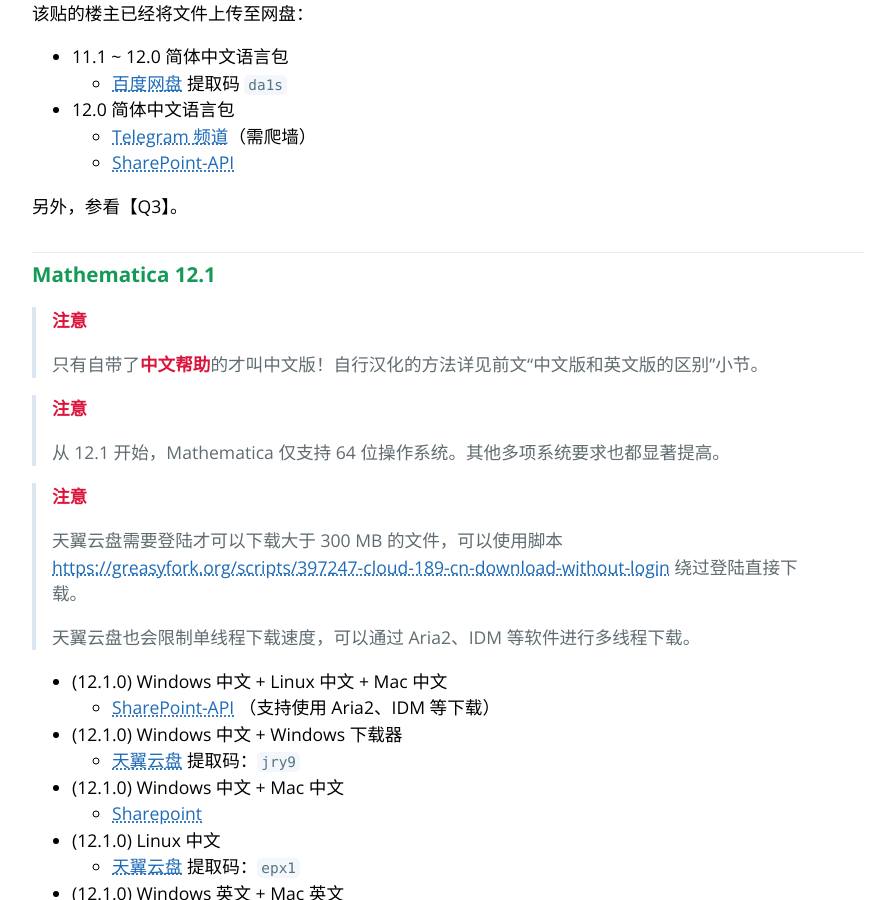
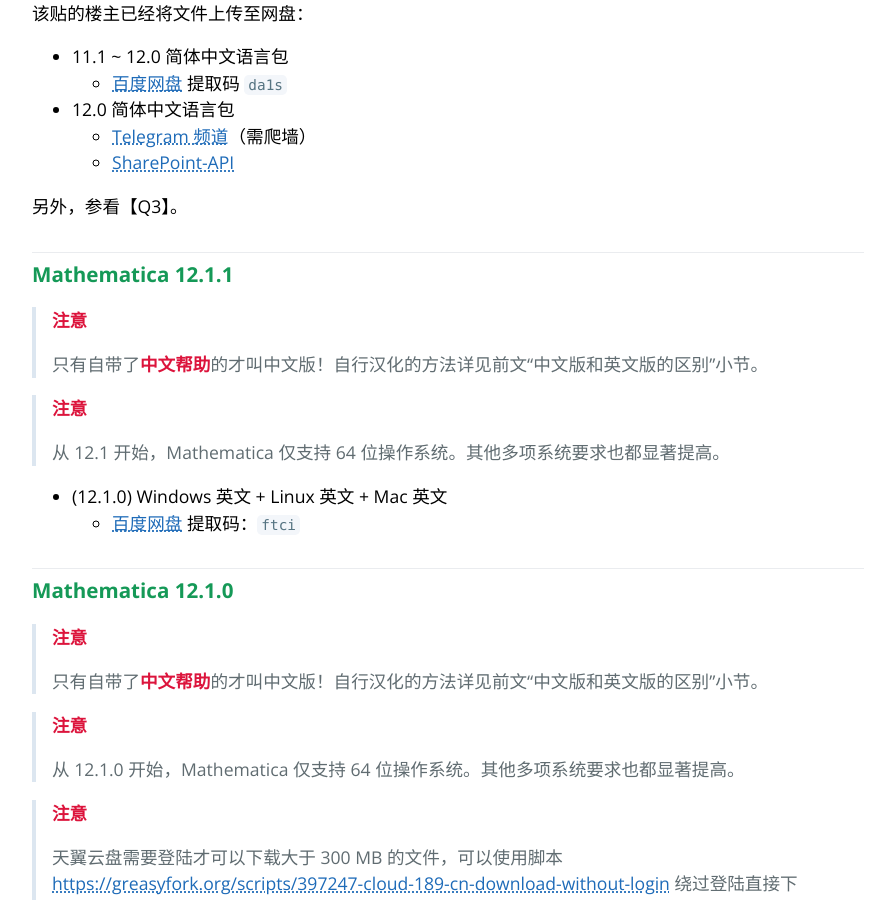
Before and after one commit to TieBaMma/InstallTutorial, a Jekyll site: the page built from index.md, in a window 1280 px wide and 900 px high, scrolled down 4559 px. Shown: the whole window, without its empty margins (192-1087 px from the left). Built offline with Jekyll 4.4.1, drawn with Linux system fonts in a browser that asks for light colours; some of the changed text lies outside the part shown.

Commit message:
Update index.md
加入版本 12.1.1 英文版 百度盘下载链

```diff
--- a/index.md
+++ b/index.md
@@ -165,7 +165,7 @@
 
 另外，参看【Q3】。
 
-### Mathematica 12.1
+### Mathematica 12.1.1
 
 > **注意**
 >
@@ -174,6 +174,19 @@
 > **注意**
 >
 > 从 12.1 开始，Mathematica 仅支持 64 位操作系统。其他多项系统要求也都显著提高。
+
+* (12.1.0) Windows 英文 + Linux 英文 + Mac 英文
+  * [百度网盘](https://pan.baidu.com/s/1OKtjGDdj8HN3JgtfW7_ppQ) 提取码：`ftci`
+
+### Mathematica 12.1.0
+
+> **注意**
+>
+> 只有自带了**中文帮助**的才叫中文版！自行汉化的方法详见前文“中文版和英文版的区别”小节。
+
+> **注意**
+>
+> 从 12.1.0 开始，Mathematica 仅支持 64 位操作系统。其他多项系统要求也都显著提高。
 
 > **注意**
 >
```
Also changed, not shown: other parts of index.md (+1 -1 lines).
